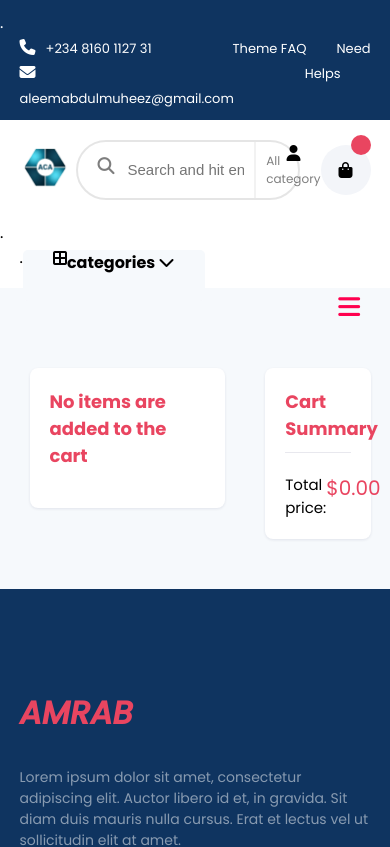
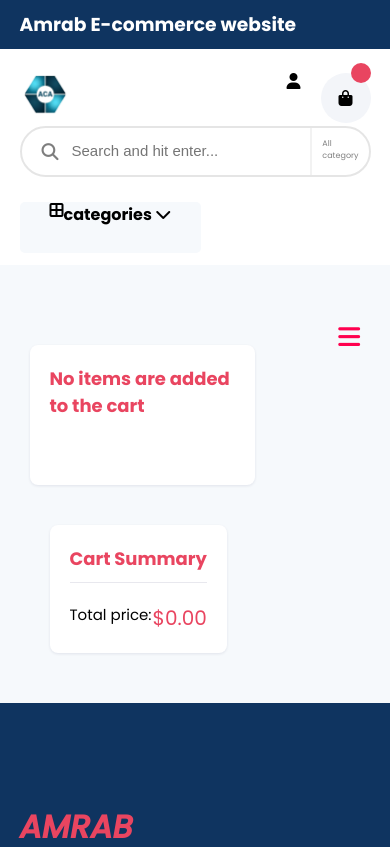
Before and after one commit to Madh-dev/Amrab-E-commerce, a React (Create React App) app: page /cart in a window 390 px wide. Shown: the top 847 px of the page. Built offline with nearby package versions, Linux system fonts and the light colour scheme.

Commit message:
made some changes

```diff
--- a/src/Common/Cart/Cart.css
+++ b/src/Common/Cart/Cart.css
@@ -90,3 +90,12 @@
     height: 140px;
     font-size: 18px;
 }
+@media screen and (max-width: 600px) {
+    .cart-items .container{
+        flex-direction: column;
+    }
+    .cart-items .container .cart-total{
+
+        width: max-content;
+    }
+}
--- a/src/Components/Flashdeal/Data.js
+++ b/src/Components/Flashdeal/Data.js
@@ -39,7 +39,7 @@
         id: 6,
         discount: 50,
         cover: "./Images/flash/flash-3.png",
-        name: "Shoes",
+        name: "Smart Mobile Black",
         price: 100,
       },
     ],
--- a/src/Components/Head.js
+++ b/src/Components/Head.js
@@ -4,8 +4,8 @@
   return (
     <>
     <section className='head'>
-        .<div className="container d_flex">
-            <div className='left row'>
+        <div className="container d_flex">
+            {/* <div className='left row'>
                < i className='fa fa-phone'></i>
                 <label>+234 8160 1127 31</label>
                 < i className='fa fa-envelope'></i>
@@ -15,7 +15,8 @@
                 <label>Theme FAQ</label>
                 <label>Need Helps</label>
                 <span></span>
-            </div>
+            </div> */}
+            <h3>Amrab E-commerce website</h3>
         </div>
     </section>
     </>
--- a/src/Components/Header.css
+++ b/src/Components/Header.css
@@ -182,9 +182,28 @@
       justify-content: flex-start   !important;
     }
     .search.active{
-      height: 18vh;
+      height: 27vh;
     }
     .search-box span{
       font-size: 12px;
     }
+    .search .container{
+      display: flex;
+      flex-wrap: wrap;
+      flex: 0 0 50%;
+    }
+    .search .search-box{
+      order: 3;
+      width: 100%;
+      flex-basis: 100%;
+    }
+
   }
+  @media screen and (max-width:480px) {
+    .search-box span{
+      font-size: 8px;
+    }
+    .navlink button i{
+      margin-top: 30px;
+    }
+  }
--- a/src/Components/Navbar.js
+++ b/src/Components/Navbar.js
@@ -9,8 +9,8 @@
   return (
     <>
     <header className='header'>
-      .<div className="container d_flex">
-      .<div className="categories d_flex">
+      <div className="container d_flex">
+      <div className="categories d_flex">
         <span className="fa-solid fa-border-all">        </span>
 
           <h4>categories <i className='fa fa-chevron-down'></i>
--- a/src/Components/NewArrivals/Cart.jsx
+++ b/src/Components/NewArrivals/Cart.jsx
@@ -4,15 +4,17 @@
     return (
         <>
             <div className='content grid product'>
-        {Ndata.map((value,index) => {
+                {Ndata.map((value, index) => {
 
-            return(
+                    return (
                         <div className='box' key={index}>
                             <div className='img'>
                                 <img src={value.cover} alt='' />
                             </div>
+                            <div className='newarrival_detail'>
                                 <h4>{value.name}</h4>
                                 <span>{value.price}</span>
+                            </div>
                         </div>
                     )
                 })}
--- a/src/Components/NewArrivals/NewArrivals.css
+++ b/src/Components/NewArrivals/NewArrivals.css
@@ -11,8 +11,12 @@
     font-size: 15px;
     font-weight: 500;
   }
-
+.newArrivals .box{
+display: flex;
+flex-direction: column;
+}
   .newArrivals .box .img {
+    flex-basis: 70%;
     width: 100%;
     height: 100%;
     max-width: 100%;
@@ -22,6 +26,9 @@
     height: auto;
     max-width: 100%;
   }
-  .newArrivals .box h4{
+  .newArrivals .box .newarrival_detail{
+    flex-basis: 30%;
+  }
+  /* .newArrivals .box h4{
     margin-top: -20px;
-  }
+  } */
```
Lines whose indentation alone changed are shown as unchanged.
